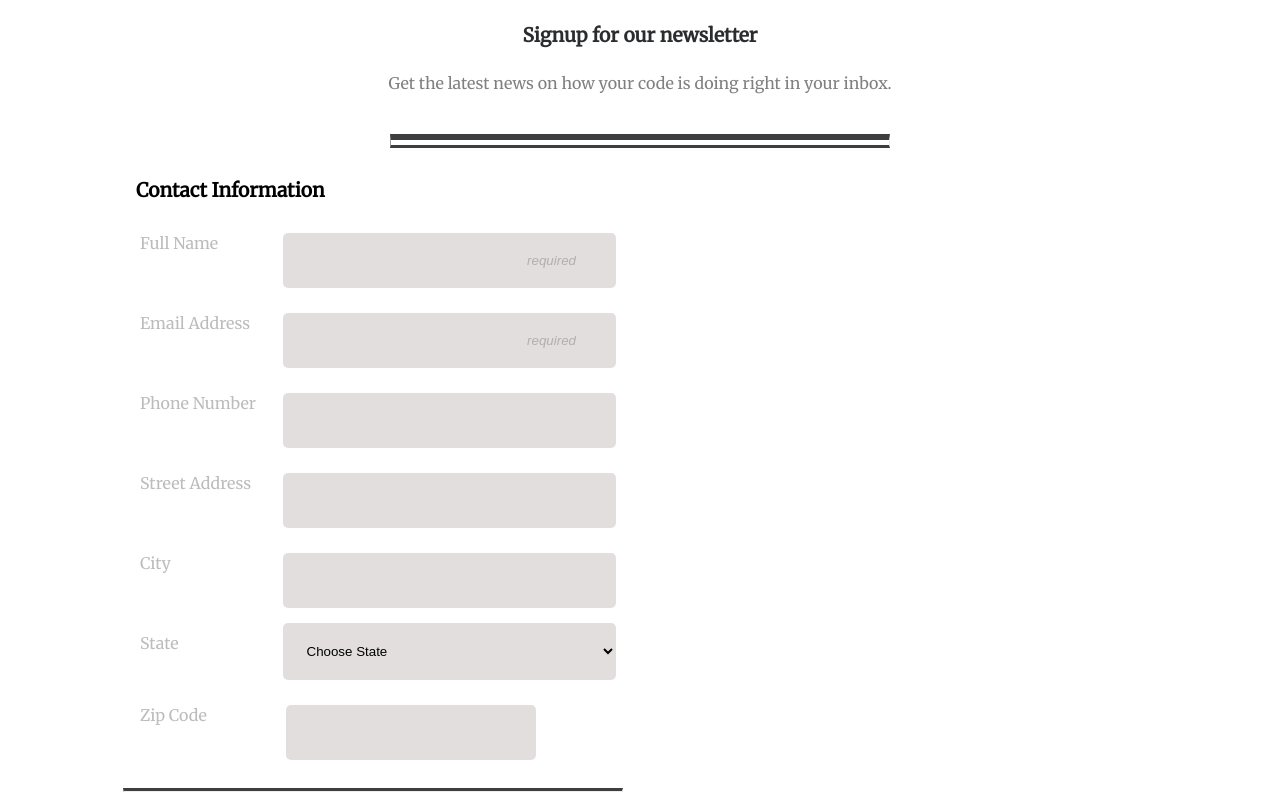
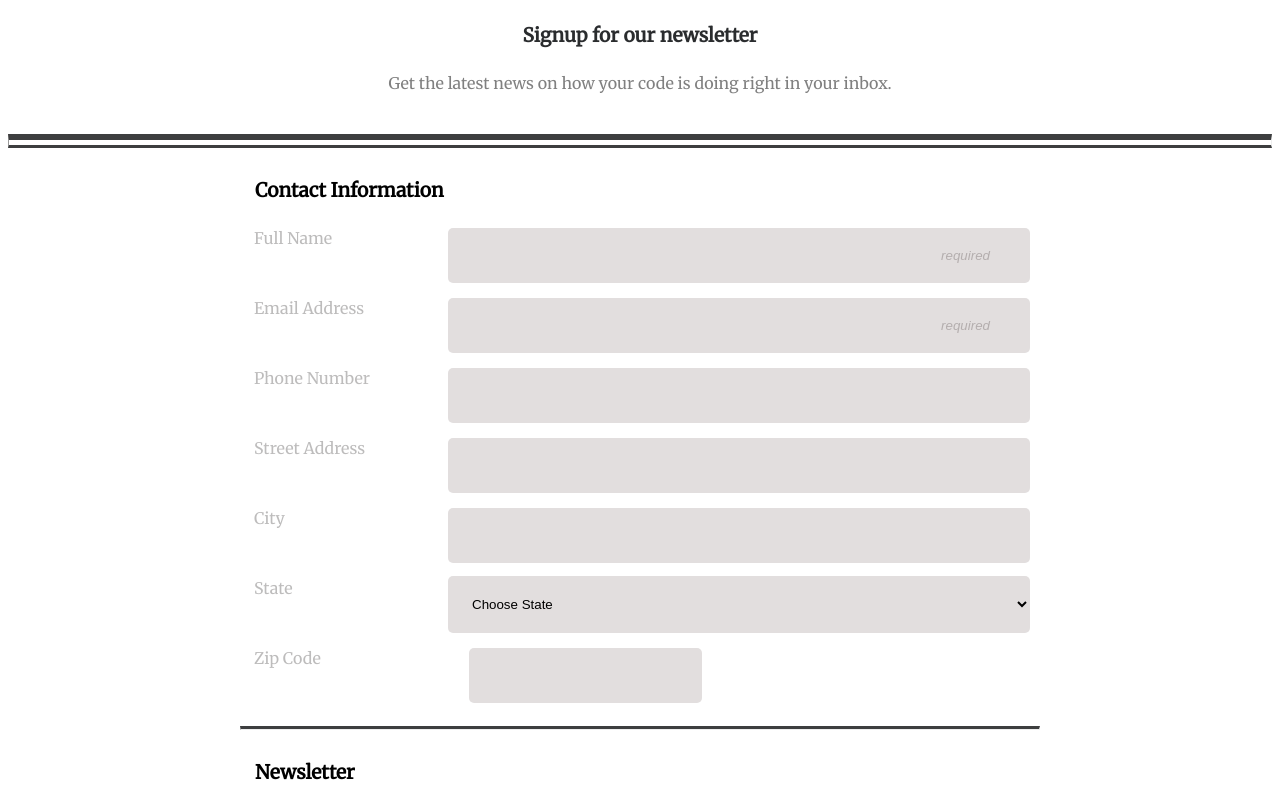
Before and after one commit to luciadiprima/online-registration-form-, a plain HTML site: page index.html in a window 1280 px wide. Shown: the part 82-879 px from the top of the page. Drawn offline with Linux system fonts and the light colour scheme.

Commit message:
final update

```diff
--- a/css/styles.css
+++ b/css/styles.css
@@ -76,6 +76,7 @@ label{
     padding-bottom: 10px;
     padding-top: 10px;
     color: rgb(189, 188, 188);
+
 }
 
 input:focus{
@@ -118,14 +119,15 @@ input:focus{
     color: rgb(180, 174, 174);
 }
 
+.flex{
+    flex-direction: column;
+    margin:0;
+    width:100%;
+    display: flex;
+}
+
 input[name="user-zip-code"]{
     max-width: 50%;
-    margin-right:80px;
-    }
-
-.flex{
-    flex-direction: row;
-    margin:5px;
 }
 /*newsletter*/
 
@@ -139,6 +141,8 @@ input[name="user-zip-code"]{
     text-align: left;
     font-size: .92em;
     padding-bottom:3px;
+    color: grey;
+    padding-bottom: 25px;
 }
 
 .copy{
@@ -196,61 +200,48 @@ button{
 
 @media screen and (min-width: 768px) {
 
-        h1{
-            max-width: 768px;
+        form {
+            max-width: 800px;
+            margin: auto;
         }
-
-
-        form,
-        hr{
-            width: 500px;
-            justify-content: center;
-        }
-
-        .bottom{
-            margin-left: 115px;
-        }
-
         .container{
             display:flex;
             flex-wrap: wrap;
-            flex-grow: 2;
-            justify-content: center;
-            margin-left:115px;
-            margin-right: 115px;
             min-width: 0;
         }
 
-       .flex{
-        flex-wrap:nowrap;
-        flex-grow: 1;
-        min-width: 100%;
-        display:flex;
+        .flex{
+            display:flex;
+            flex-wrap:nowrap;
+            min-width: 100%;
+            flex-direction: row;
        }
 
+        label[for="name"],
+        label[for="email"],
+        label[for="phone"],
+        label[for="address"],
+        label[for="city"],
+        label[for="state"],
+        label[for="zip-code"]{
+           flex-basis: 25%;
+        }
 
-        input[type="text"]{
-            max-width: 100%;
-            flex-flow: row;
-            flex-wrap: nowrap;
-            width: 70%;
+        input[type="text"],
+        input[type="email"],
+        input[type="tel"],
+        select,
+        #state{
+            flex-basis: 75%;
+        }
+
+        #state{
+            margin-top:8px;
         }
 
         input[name="user-zip-code"]{
-            max-width: 52.5%;
-        }
-
-        label[for="zip-code"]{
-            margin-right: 50px;
-        }
-
-        input[name="user-state"]{
-            max-width: 50%;
-            padding-right:80px;
-        }
-
-        label[for="state"]{
-            padding-right:104px;
+            max-width: 30%;
+            margin-right: 328px;
         }
 
 
@@ -259,4 +250,10 @@ button{
 
 
 
+
+
+
+
+
+
 }
--- a/index.html
+++ b/index.html
@@ -28,11 +28,11 @@
     </div>
     <div class="flex">
       <label for="email">Email Address</label>
-      <input type="text" id="email" name="user-email" placeholder="required">
+      <input type="email" id="email" name="user-email" placeholder="required">
     </div>
     <div class="flex">
       <label for="phone">Phone Number</label>
-      <input type="text" id="phone" name="user-phone">
+      <input type="tel" id="phone" name="user-phone">
     </div>
       <div class="flex">
       <label for="address">Street Address</label>
@@ -134,7 +134,7 @@
       <label for="plain-format">Plain text</label></div>
     </div>
 
-      <p class="newsletter-p3">Other topics you'd like to hear about</p>
+      <label for="topics" class="newsletter-p3">Other topics you'd like to hear about</label>
       <textarea id="topics" name="user-topics"></textarea>
 
       <button type="submit" id="sign-up" name="user-sign-up">Sign Up</button>
```
